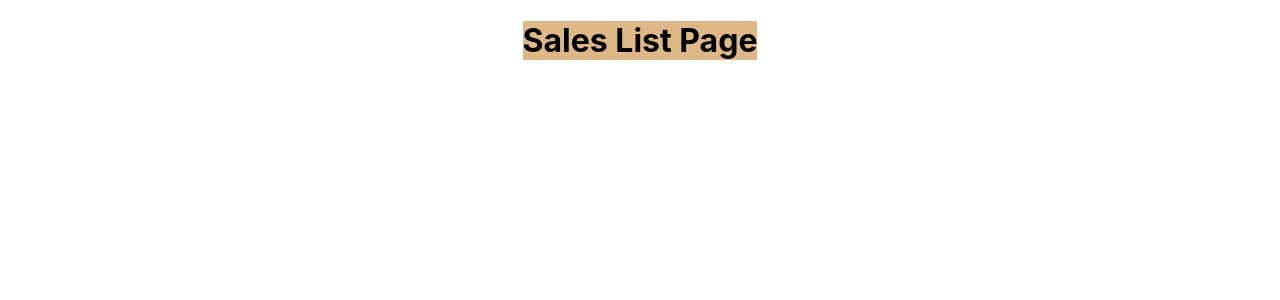
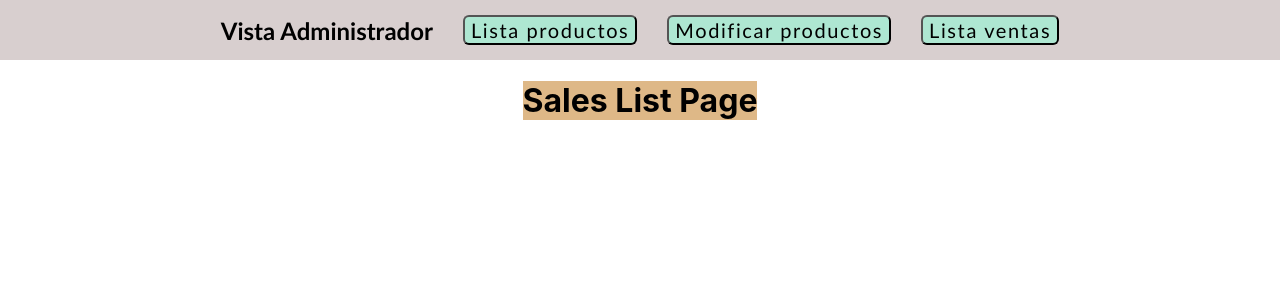
Before and after one commit to NetGap-Alfa/GappedNetStore, a React (Create React App) app: page /admin/salesList in a window 1280 px wide. Shown: the top 300 px of the page. Built offline with nearby package versions, Linux system fonts and the light colour scheme.

Commit message:
Se crean y agregan headers funcionales para admin y cliente

```diff
--- /dev/null
+++ b/src/components/adminHeader/adminHeader.css
@@ -0,0 +1,3 @@
+.h1-adminHeader{
+    background-color: red;
+}
--- /dev/null
+++ b/src/components/adminHeader/adminHeader.js
@@ -0,0 +1,22 @@
+import React from "react";
+import { useNavigate } from 'react-router-dom';
+import "./adminHeader.css";
+import { Button } from "../button/button";
+
+export const AdminHeader = () => {
+  const navigate = useNavigate();
+  return (
+    <div className="client-header-container">
+      <h2 className="client-header-label">Vista Administrador</h2>
+      <div className="header-button-container">
+        <Button text="Lista productos" onClickFunc={() => navigate('/admin/shoppingList')}/>
+      </div>
+      <div className="header-button-container">
+        <Button text="Modificar productos" onClickFunc={() => navigate('/admin/modifyProducts')}/>
+      </div>
+      <div>
+        <Button text="Lista ventas" onClickFunc={() => navigate('/admin/salesList')}/>
+      </div>
+    </div>
+  );
+};
--- /dev/null
+++ b/src/components/button/button.css
@@ -0,0 +1,12 @@
+.button{
+    font-family: 'Trebuchet MS', 'Lucida Sans Unicode', 'Lucida Grande', 'Lucida Sans', Arial, sans-serif;
+    font-size: 20px;
+    background-color: rgb(174, 231, 210);
+    border-radius: 6px;
+    letter-spacing: .1rem;
+}
+
+.button:hover {
+    color: #001F3F;
+    background-color: #fff;
+}
--- /dev/null
+++ b/src/components/button/button.js
@@ -0,0 +1,14 @@
+import React from "react";
+import "./button.css";
+
+export const Button = ({text,onClickFunc}) => {
+  return (
+    <div>
+      <button className="button"
+        onClick={onClickFunc}
+      >
+        {text}
+      </button>
+    </div>
+  );
+};
--- /dev/null
+++ b/src/components/clientHeader/clientHeader.css
@@ -0,0 +1,18 @@
+.client-header-container {
+    background-color: rgb(216, 207, 207);
+    width: auto;
+    height: 60px;
+    display: flex;
+    flex-direction: row;
+    align-items: center;
+    justify-content: center;
+}
+
+.client-header-label {
+    margin-right: 30px;
+    font-family: 'Trebuchet MS', 'Lucida Sans Unicode', 'Lucida Grande', 'Lucida Sans', Arial, sans-serif;
+}
+
+.header-button-container{
+    margin-right: 30px;
+}
--- /dev/null
+++ b/src/components/clientHeader/clientHeader.js
@@ -0,0 +1,19 @@
+import React from "react";
+import { useNavigate } from 'react-router-dom';
+import "./clientHeader.css";
+import { Button } from "../button/button";
+
+export const ClientHeader = () => {
+  const navigate = useNavigate();
+  return (
+    <div className="client-header-container">
+      <h2 className="client-header-label">Vista Cliente</h2>
+      <div className="header-button-container">
+        <Button text="Lista productos" onClickFunc={() => navigate('/client/shoppingList')}/>
+      </div>
+      <div>
+        <Button text="Carrito" onClickFunc={() => navigate('/client/shoppingCart')}/>
+      </div>
+    </div>
+  );
+};
--- a/src/pages/adminShoppingList/adminShoppingListPage.js
+++ b/src/pages/adminShoppingList/adminShoppingListPage.js
@@ -1,9 +1,11 @@
 import React from "react";
 import "./adminShoppingListPage.css";
+import { AdminHeader } from "../../components/adminHeader/adminHeader";
 
 export const AdminShoppingListPage = () => {
   return (
     <div>
+      <AdminHeader/>
       <div className="main-container">
         <h1 className="h1-adminShoppingList">Admin Shopping List Page</h1>
       </div>
--- a/src/pages/clientShoppingList/clientShoppingListPage.js
+++ b/src/pages/clientShoppingList/clientShoppingListPage.js
@@ -1,9 +1,11 @@
 import React from "react";
 import "./clientShoppingListPage.css";
+import { ClientHeader } from "../../components/clientHeader/clientHeader";
 
 export const ClientShoppingListPage = () => {
   return (
     <div>
+      <ClientHeader/>
       <div className="main-container">
         <h1 className="h1-clientShoppingList">Client Shopping List Page</h1>
       </div>
--- a/src/pages/modifyProducts/modifyProductsPage.js
+++ b/src/pages/modifyProducts/modifyProductsPage.js
@@ -1,9 +1,11 @@
 import React from "react";
 import "./modifyProductsPage.css";
+import { AdminHeader } from "../../components/adminHeader/adminHeader";
 
 export const ModifyProductsPage = () => {
   return (
     <div>
+      <AdminHeader/>
       <div className="main-container">
         <h1 className="h1-modifyProducts">Modify Products Page</h1>
       </div>
--- a/src/pages/salesList/salesListPage.js
+++ b/src/pages/salesList/salesListPage.js
@@ -1,9 +1,11 @@
 import React from "react";
 import "./salesListPage.css";
+import { AdminHeader } from "../../components/adminHeader/adminHeader";
 
 export const SalesListPage = () => {
   return (
     <div>
+      <AdminHeader/>
       <div className="main-container">
         <h1 className="h1-salesList">Sales List Page</h1>
       </div>
--- a/src/pages/shoppingCart/shoppingCartPage.js
+++ b/src/pages/shoppingCart/shoppingCartPage.js
@@ -1,9 +1,11 @@
 import React from 'react'
 import './shoppingCartPage.css'
+import { ClientHeader } from '../../components/clientHeader/clientHeader'
 
 export const ShoppingCartPage = () => {
   return (
     <div>
+      <ClientHeader/>
       <div className="main-container">
         <h1 className='h1-shoppingCartPage'>
           Shopping Cart PAGE
```
